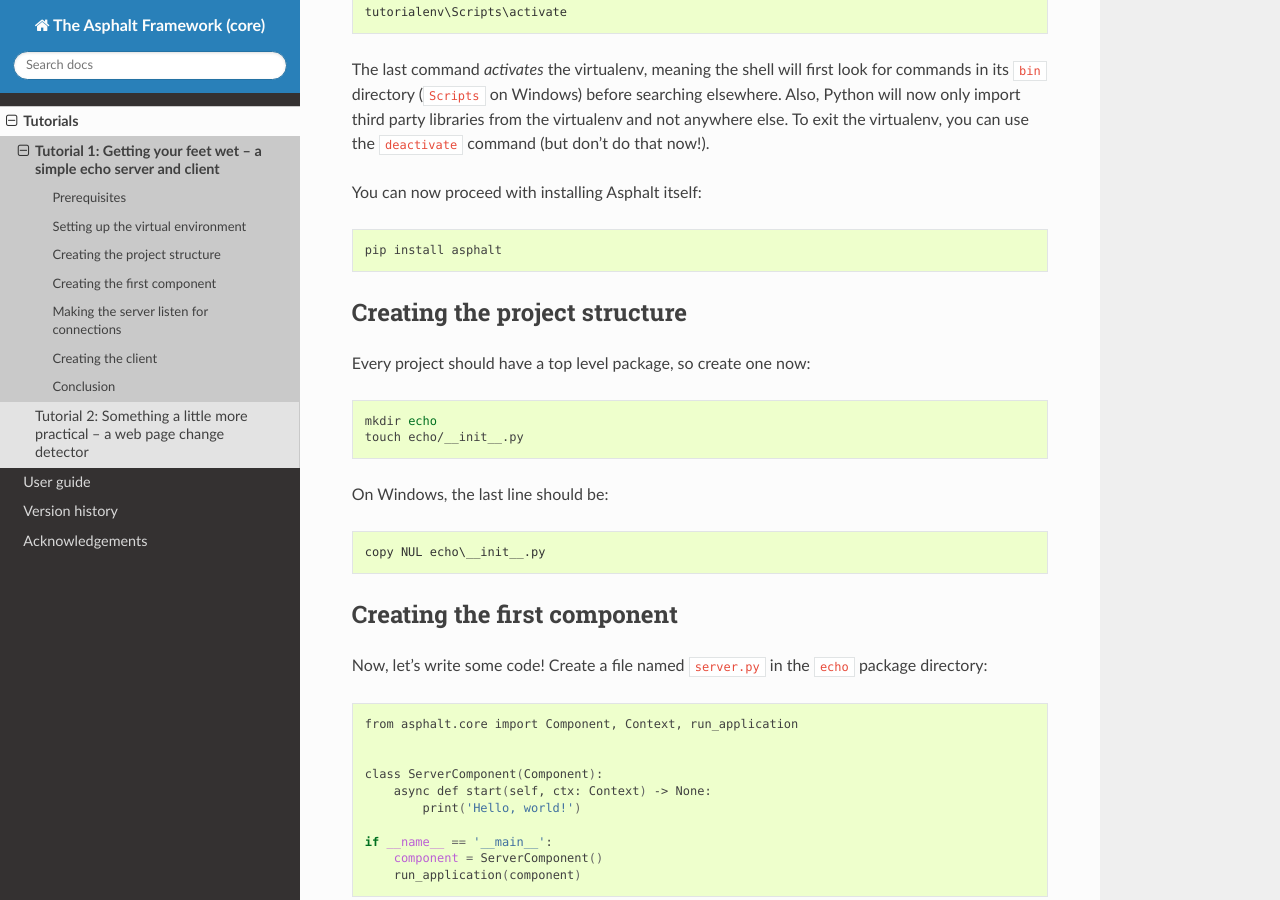
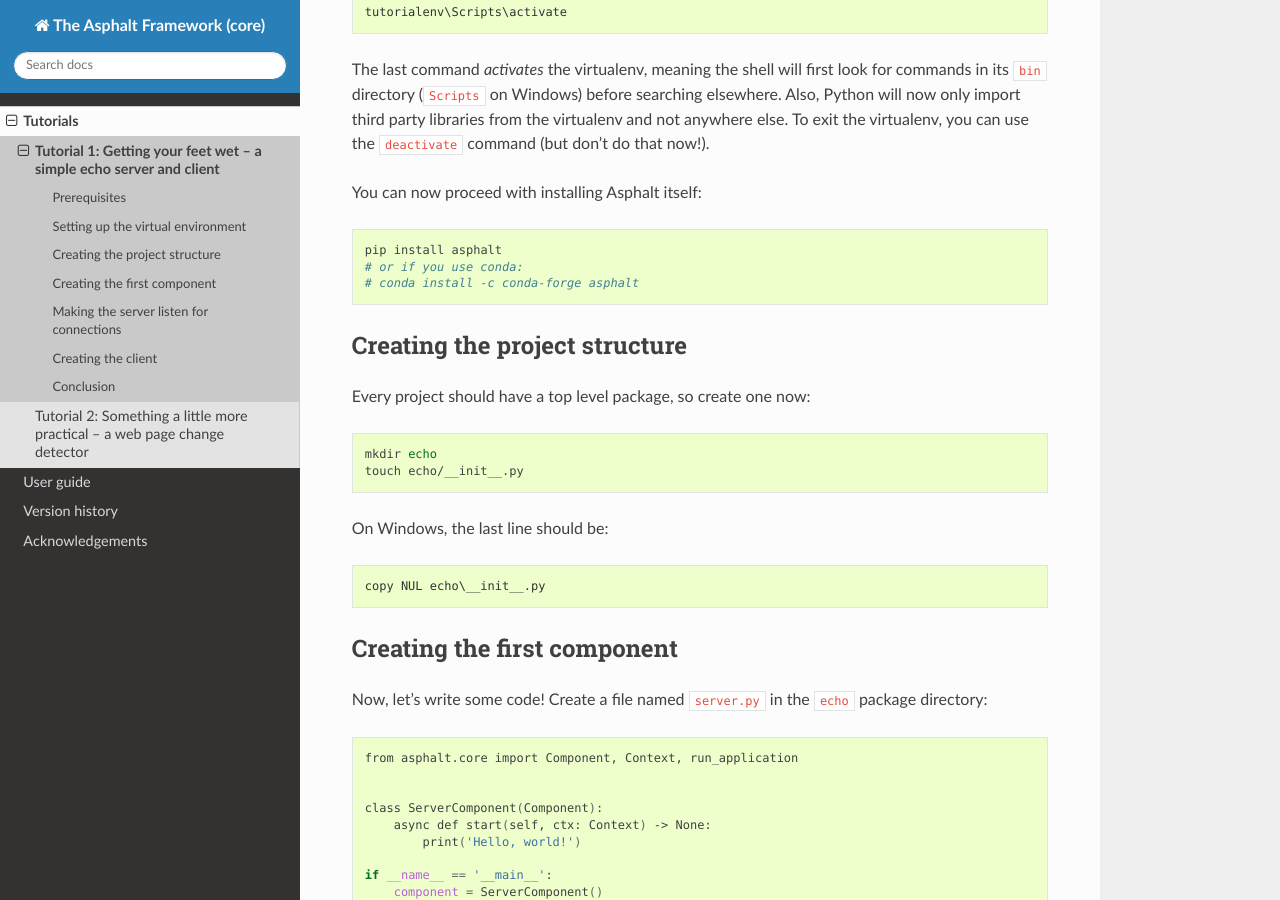
Before and after one commit to asphalt-framework/asphalt, a Sphinx documentation site: the page built from docs/tutorials/echo.rst, in a window 1280 px wide and 900 px high, scrolled down 847 px. Built offline with Sphinx 7.4.7 and the Read the Docs theme 2.0.0, drawn with Linux system fonts in a browser that asks for light colours; the version number could not be read and is left out.

Commit message:
Update installation with conda

```diff
--- a/docs/tutorials/echo.rst
+++ b/docs/tutorials/echo.rst
@@ -44,6 +44,8 @@
 You can now proceed with installing Asphalt itself::
 
     pip install asphalt
+    # or if you use conda:
+    # conda install -c conda-forge asphalt
 
 Creating the project structure
 ------------------------------
```
